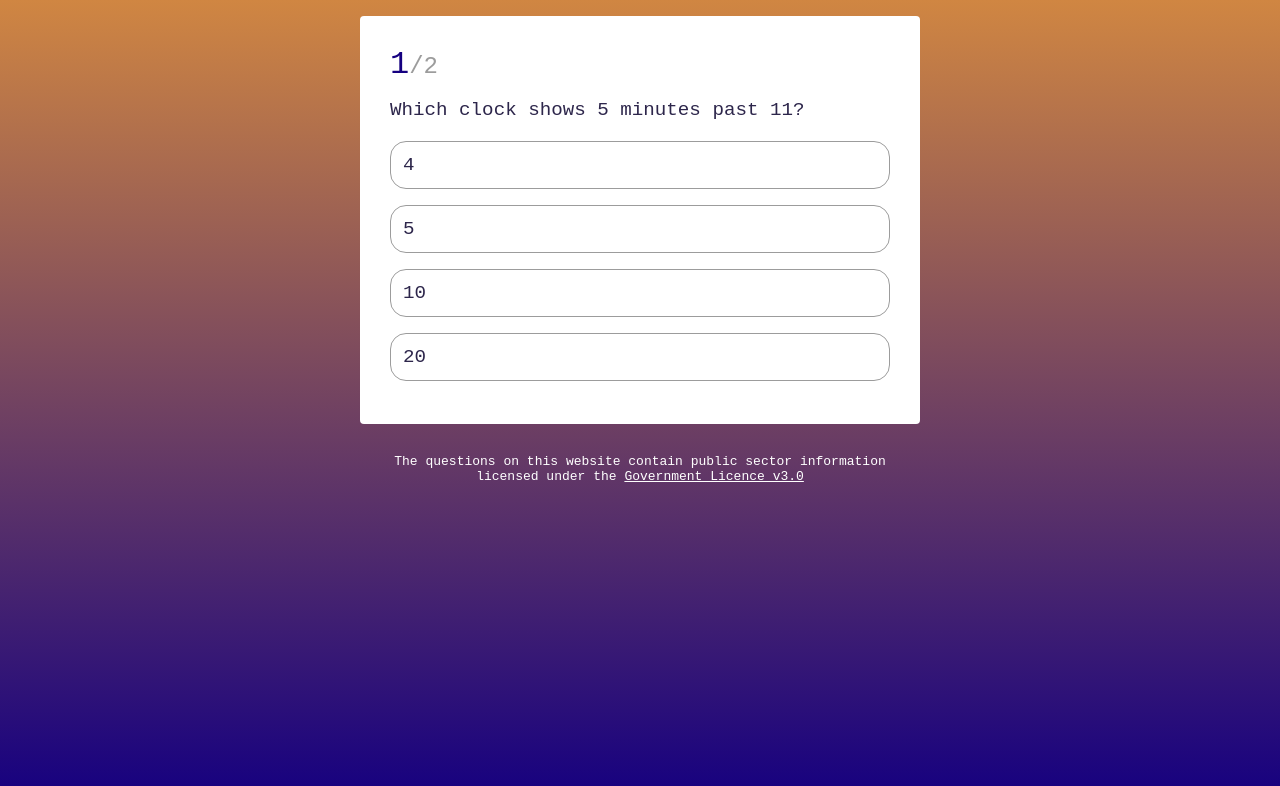
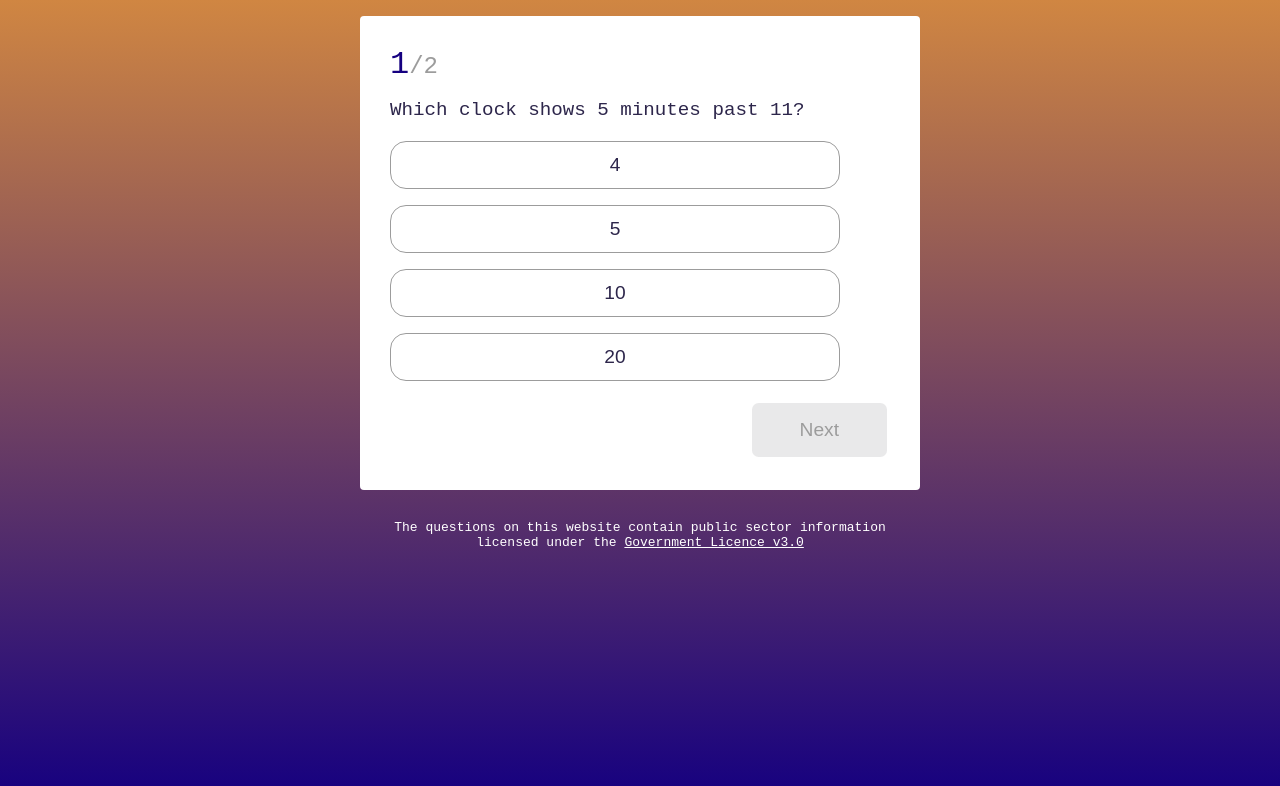
Before and after one commit to Nadia982/maths-quiz, a React (Vite) app: page / in a window 1280 px wide. Shown: the top 786 px of the page. Built offline with nearby package versions, Linux system fonts and the light colour scheme.

Commit message:
Added and styled Next/Finish button. Changed answer options from list items to buttons to allow tabbing through answers.

```diff
--- a/src/Quiz.jsx
+++ b/src/Quiz.jsx
@@ -26,18 +26,22 @@ const onClickNext = () => {
           <span className="active-question-no">{currentQuestion + 1}</span>
           <span className="total-questions">/{questions.length}</span>
           <h2>{question}</h2>
-          <ul>
+          <div className="choices-container">
             {choices.map((answer, index) => (
-              <li
+              <button
                 onClick={() => onAnswerClick(answer, index)}
                 key={answer}
                 className={answerIndex === index ? "selected-answer" : null}
               >
                 {answer}
-              </li>
+              </button>
             ))}
-          </ul>
-
+          </div>
+          <div className="footer">
+            <button onClick = {onClickNext} disabled={answerIndex === null}>
+              {currentQuestion ===questions.length -1 ? "Finish" : "Next"}
+            </button>
+          </div>
         </>
       </div>
       <p class="attribution">
--- a/src/index.scss
+++ b/src/index.scss
@@ -50,13 +50,14 @@ pre {
     margin-top: 1rem;
   }
 
-  ul {
+  .choices-container {
     margin-top: 20px;
     padding: 0;
 
-    li{
-      text-decoration: none;
-     list-style-type: none;
+    button {
+      display: block;
+
+     width: 90%;
      color: $foreground;
      font-size: 1.2rem;
      background-color: $bg;
@@ -69,13 +70,42 @@ pre {
 
     .selected-answer {
       background: $primary;
-      border: 1px solid $accent;
       color: $bg;
     }
+    :focus{
+      outline: 3px solid $primary;
+    }
   }
+  .footer {
+    display: flex;
+    justify-content: flex-end;
+
+    button{
+      background: $accent;
+      border-radius: .5em;
+      font-size: 1.2rem;
+      color: #000;
+      padding: 1rem 3rem;
+      border: 3px solid #fff;
+      cursor: pointer;
+      margin-top: 1em;
+
+      &:disabled {
+        background: $bg-accent;
+        color: $disabled;
+        cursor: not-allowed;
+      }
+    }
+    :focus {
+      outline: 3px solid $accent;
+    }
+  }
+
+
 }
 
 .attribution {
+  background: inherit;
   color: #fff;
   width: 90vw;
   max-width: 500px;
```
